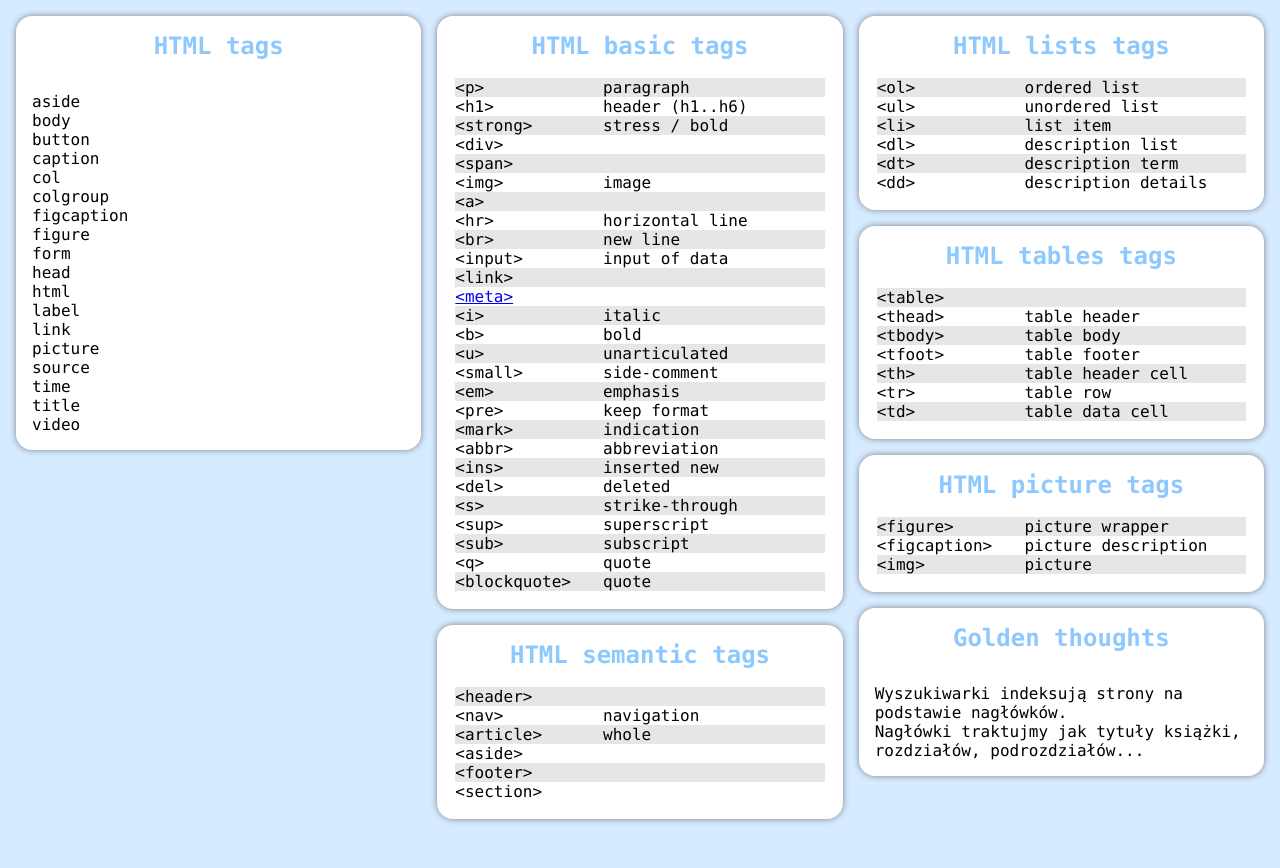
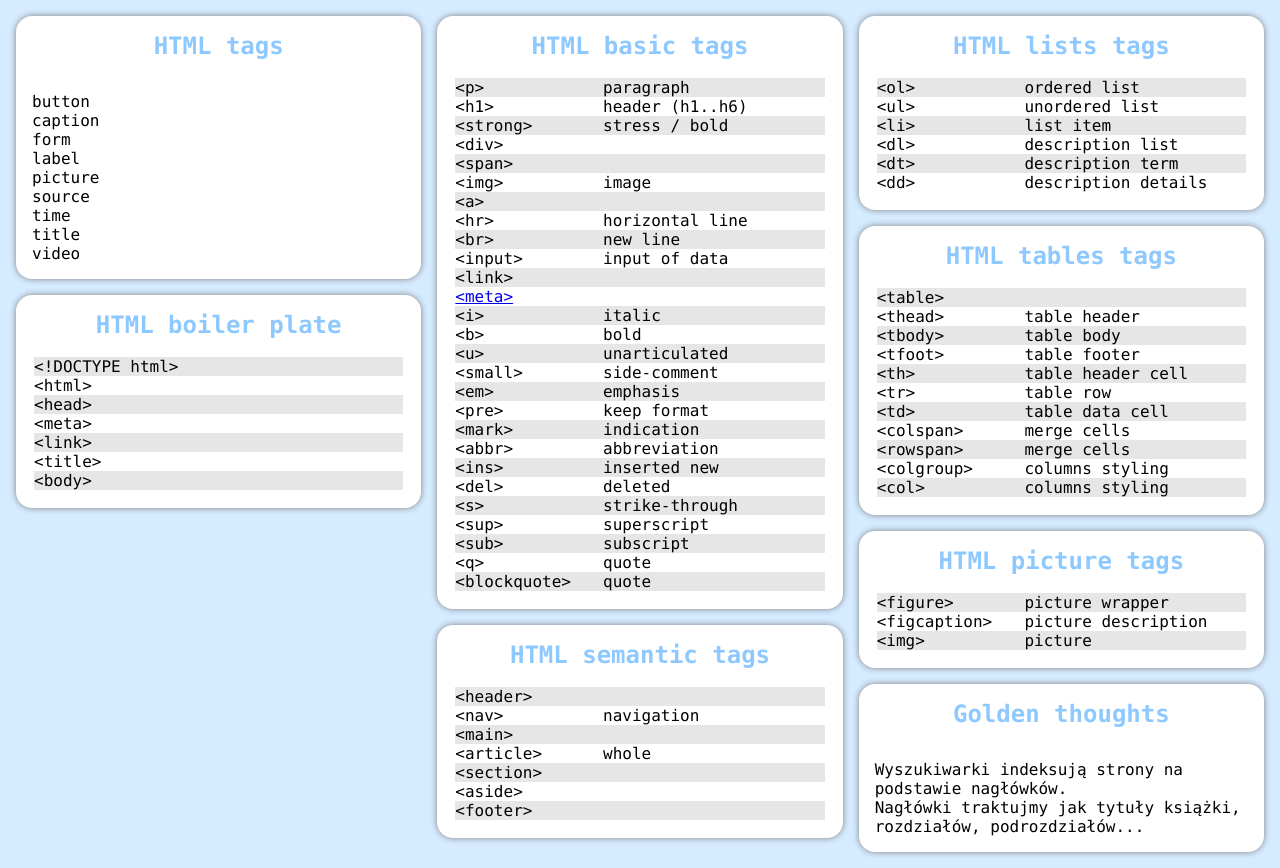
Before and after one commit to developer-2023/edu, a plain HTML site: page html/page001.html in a window 1280 px wide. Before the commit the page ends 835 px from the top, so only its background shows below. Drawn offline with Linux system fonts and the light colour scheme.

Commit message:
Update page001.html

```diff
--- a/html/page001.html
+++ b/html/page001.html
@@ -15,25 +15,80 @@
                 <h2 class="title">HTML tags</h2>
             </header>
             <article>
-                <p class="block semantic">aside</p>
-                <p>body</p>
                 <p>button</p>
                 <p>caption</p>
-                <p>col</p>
-                <p>colgroup</p>
-                <p>figcaption</p>
-                <p>figure</p>
                 <p>form</p>
-                <p>head</p>
-                <p>html</p>
                 <p>label</p>
-                <p>link</p>
                 <p>picture</p>
                 <p>source</p>
                 <p>time</p>
                 <p>title</p>
                 <p>video</p>
             </article>
+        </section>
+
+        <section id="html-tags-semantic">
+            <header>
+                <h2 class="title">HTML boiler plate</h2>
+            </header>
+            <table class="zebra">
+                <tr>
+                    <td class="left">
+                        &lt;!DOCTYPE html&gt;
+                    </td>
+                    <td class="right">
+
+                    </td>
+                </tr>
+                <tr>
+                    <td class="left">
+                        &lt;html&gt;
+                    </td>
+                    <td class="right">
+
+                    </td>
+                </tr>
+                <tr>
+                    <td class="left">
+                        &lt;head&gt;
+                    </td>
+                    <td class="right">
+
+                    </td>
+                </tr>
+                <tr>
+                    <td class="left">
+                        &lt;meta&gt;
+                    </td>
+                    <td class="right">
+
+                    </td>
+                </tr>
+                <tr>
+                    <td class="left">
+                        &lt;link&gt;
+                    </td>
+                    <td class="right">
+
+                    </td>
+                </tr>
+                <tr>
+                    <td class="left">
+                        &lt;title&gt;
+                    </td>
+                    <td class="right">
+
+                    </td>
+                </tr>
+                <tr>
+                    <td class="left">
+                        &lt;body&gt;
+                    </td>
+                    <td class="right">
+
+                    </td>
+                </tr>
+            </table>
         </section>
 
         <section id="html-tags-basic">
@@ -278,10 +333,26 @@
                 </tr>
                 <tr>
                     <td class="left">
+                        &lt;main&gt;
+                    </td>
+                    <td class="right">
+
+                    </td>
+                </tr>
+                <tr>
+                    <td class="left">
                         &lt;article&gt;
                     </td>
                     <td class="right">
                         whole
+                    </td>
+                </tr>
+                <tr>
+                    <td class="left">
+                        &lt;section&gt;
+                    </td>
+                    <td class="right">
+
                     </td>
                 </tr>
                 <tr>
@@ -300,14 +371,7 @@
 
                     </td>
                 </tr>
-                <tr>
-                    <td class="left">
-                        &lt;section&gt;
-                    </td>
-                    <td class="right">
 
-                    </td>
-                </tr>
             </table>
         </section>
         <section id="html-tags-lists">
@@ -426,6 +490,38 @@
                         table data cell
                     </td>
                 </tr>
+                <tr>
+                    <td class="left">
+                        &lt;colspan&gt;
+                    </td>
+                    <td class="right">
+                        merge cells
+                    </td>
+                </tr>
+                <tr>
+                    <td class="left">
+                        &lt;rowspan&gt;
+                    </td>
+                    <td class="right">
+                        merge cells
+                    </td>
+                </tr>
+                <tr>
+                    <td class="left">
+                        &lt;colgroup&gt;
+                    </td>
+                    <td class="right">
+                        columns styling
+                    </td>
+                </tr>
+                <tr>
+                    <td class="left">
+                        &lt;col&gt;
+                    </td>
+                    <td class="right">
+                        columns styling
+                    </td>
+                </tr>
             </table>
         </section>
 
```
